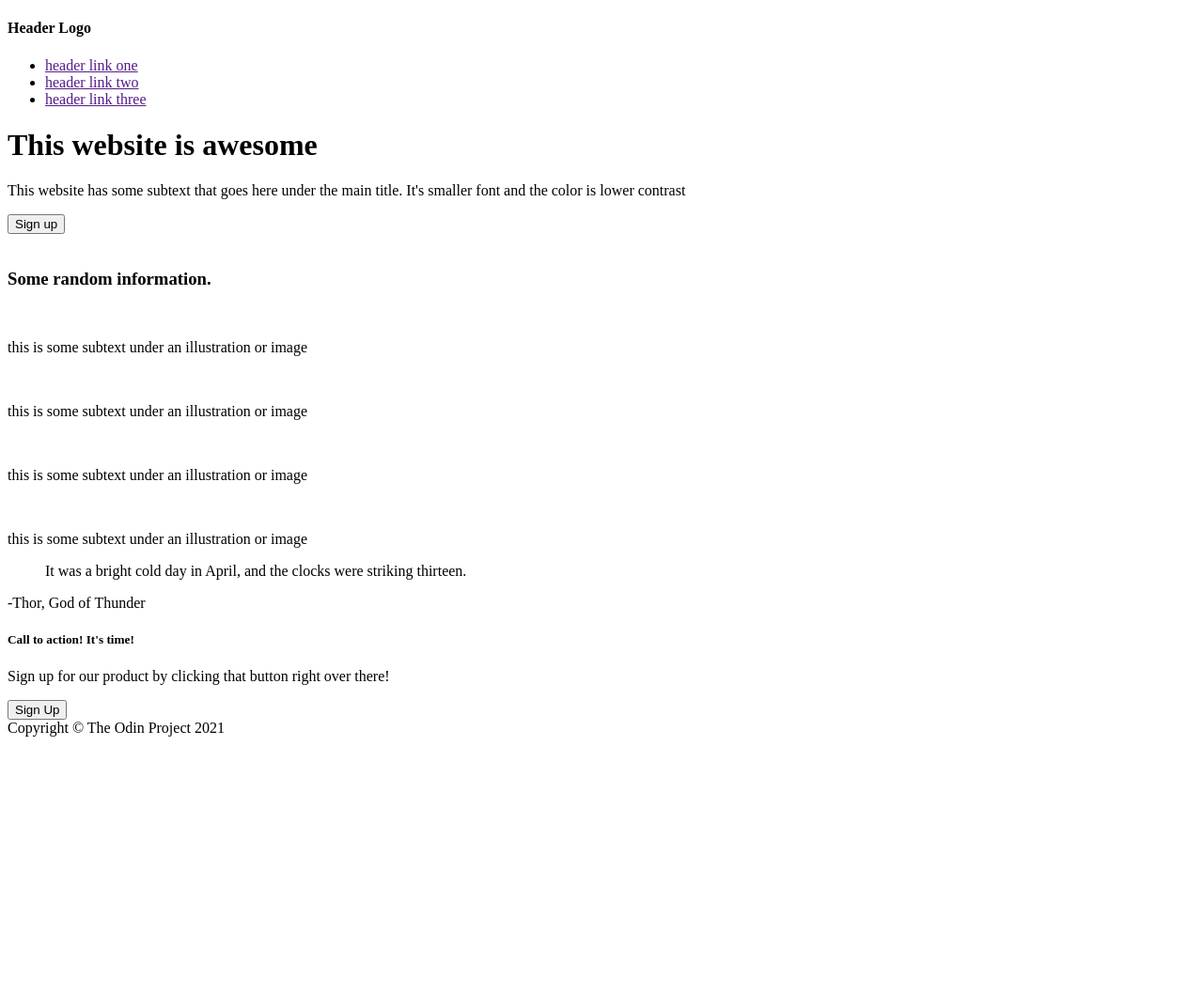
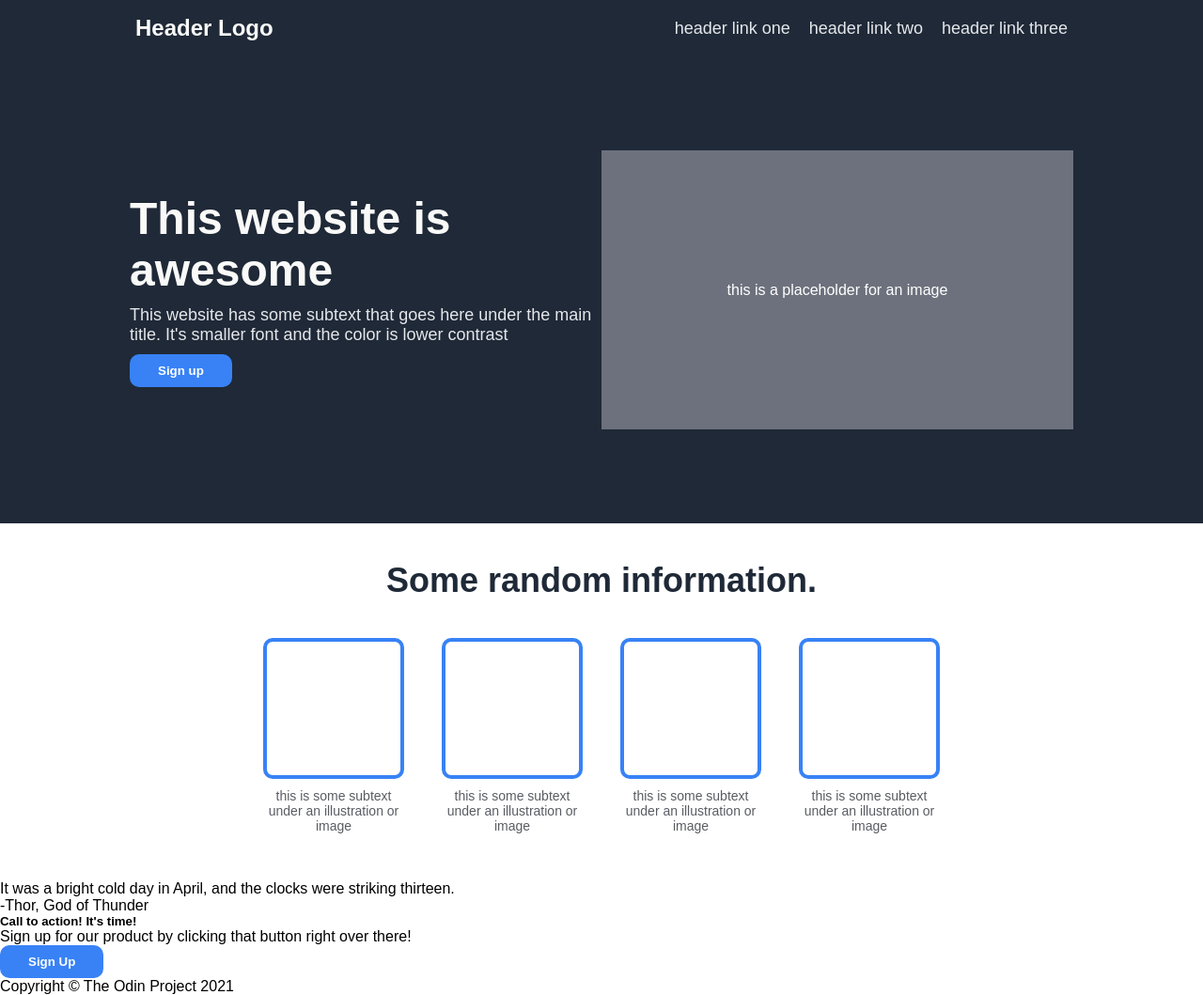
Before and after one commit to daczecha/odin-landingpage, a plain HTML site: page index.html in a window 1280 px wide. Shown: the whole page at 94% size. Before the commit the page ends 800 px from the top, so only its background shows below. Drawn offline with Linux system fonts and the light colour scheme.

Commit message:
Add styles for  info section

```diff
--- a/index.html
+++ b/index.html
@@ -18,9 +18,9 @@
     </header>
 
     <main>
+        <div class="hero">
             <div class="content">
-            <div class="hero">
-                <div class="right">
+                <div class="column right">
                     <h1>This website is awesome</h1>
                     <p>
                         This website has some subtext that goes here under the
@@ -29,15 +29,16 @@
                     </p>
                     <button>Sign up</button>
                 </div>
-                <div class="left">
-                    <img src="" alt="">
+                <div  class="column left"  alt="">this is a placeholder for an image</div>
+
             </div>
         </div>
         <div class="info">
+            <div class="content">
                 <h3>Some random information.</h3>
                 <div class="card-container">
                     <div class="card">
-                        <img src="" alt="">
+                        <div></div>
                         <p>
                             this is some subtext
                             under an illustration
@@ -45,7 +46,7 @@
                         </p>
                     </div>
                     <div class="card">
-                        <img src="" alt="">
+                        <div></div>
                         <p>
                             this is some subtext
                             under an illustration
@@ -53,7 +54,7 @@
                         </p>
                     </div>
                     <div class="card">
-                        <img src="" alt="">
+                        <div></div>
                         <p>
                             this is some subtext
                             under an illustration
@@ -61,12 +62,13 @@
                         </p>
                     </div>
                     <div class="card">
-                        <img src="" alt="">
+                        <div></div>
                         <p>
                             this is some subtext
                             under an illustration
                             or image
                         </p>
+                    </div>
             </div>
             </div>
         </div>
@@ -85,7 +87,7 @@
                 <button class = "modal-btn">Sign Up</button>
             </div>
         </div>
-        </div>
+
     </main>
 
     <footer>
--- a/style.css
+++ b/style.css
@@ -0,0 +1,147 @@
+*{
+    margin: 0;
+    padding: 0;
+    box-sizing: border-box;
+    font-family: sans-serif;
+}
+
+.content{
+    width:80%;
+    display: flex;
+    padding: 16px;
+
+}
+
+header .content ul li a,
+main .hero .content .column.right p
+{
+    color:#e5e7eb;
+    font-size: 18px;
+}
+
+header{
+    background-color: #1f2937;
+    display: flex;
+    justify-content: center;
+}
+
+header .content{
+    justify-content: space-between;
+    align-items: center;
+}
+
+header .content h4{
+    color:#f9faf8;
+    font-size: 24px
+}
+
+header .content ul{
+    display: flex;
+    gap : 20px;
+}
+
+header .content ul li{
+    list-style: none
+}
+
+header .content ul li a{
+
+    text-decoration: none;
+}
+
+main .hero{
+    background-color: #1f2937;
+    display: flex;
+    justify-content: center;
+}
+
+main .hero .content{
+    padding: 100px 10px;
+}
+
+main .hero .content .column{
+    flex-grow: 1;
+    flex-shrink: 1;
+    flex-basis: 0;
+    padding: 45px 0;
+}
+
+main .hero .content .column.left{
+    display: flex;
+    align-items: center;
+    justify-content: center;
+    background-color: #6D717D;
+    color: white;
+}
+
+main .hero .content .column.right{
+    display: flex;
+    flex-direction: column;
+    gap:10px;
+    align-items: flex-start;
+    justify-content: end;
+}
+
+
+main .hero .content .column.right h1{
+    font-size: 48px;
+    font-weight: bolder;
+    color: #f9faf8;
+}
+
+button{
+    background-color: #3882f6;
+    border: none;
+    padding:10px 30px;
+    border-radius: 10px;
+    color:white;
+    font-weight: bold;
+    cursor: pointer;
+}
+
+
+main .info{
+    display: flex;
+    justify-content: center;
+}
+
+main .info .content{
+    flex-direction: column;
+    align-items: center;
+    gap:40px;
+    padding: 40px;
+}
+
+main .info .content h3{
+    font-size: 36px;
+    font-weight: bolder;
+    color:#1f2937;
+}
+
+main .info .content .card-container{
+    display: flex;
+    flex-wrap: wrap;
+    justify-content: center;
+    gap:40px;
+}
+
+main .info .content .card-container .card{
+    display: flex;
+    flex-direction: column;
+    align-items: center;
+    width: 150px;
+}
+
+main .info .content .card-container .card div{
+    width:150px;
+    height:150px;
+    border:4px solid #3882f6;
+    border-radius: 10px;
+}
+
+main .info .content .card-container .card p{
+    text-align: center;
+    margin:10px 0;
+    font-size :14px;
+    color:#5a5c63;
+}
```
Lines whose indentation alone changed are shown as unchanged.
